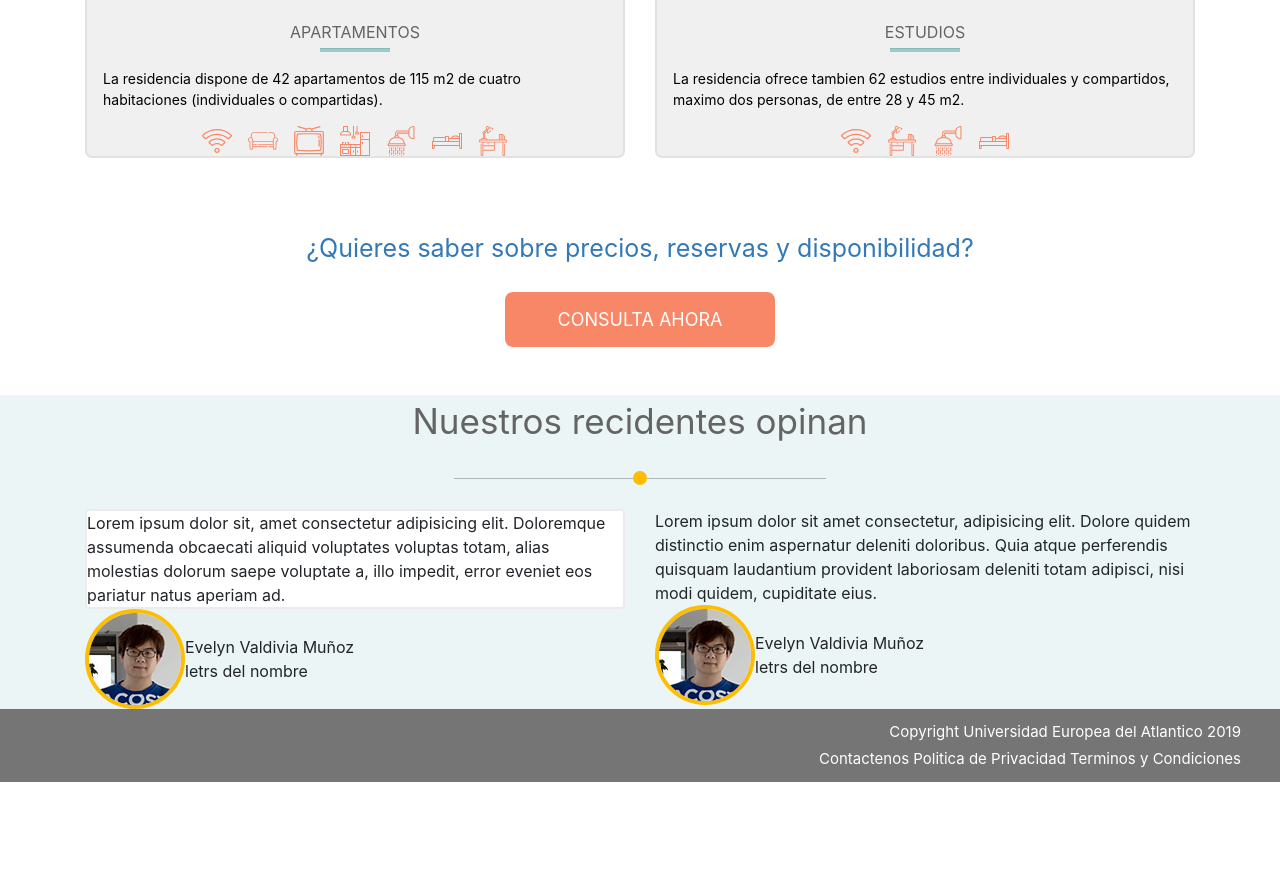
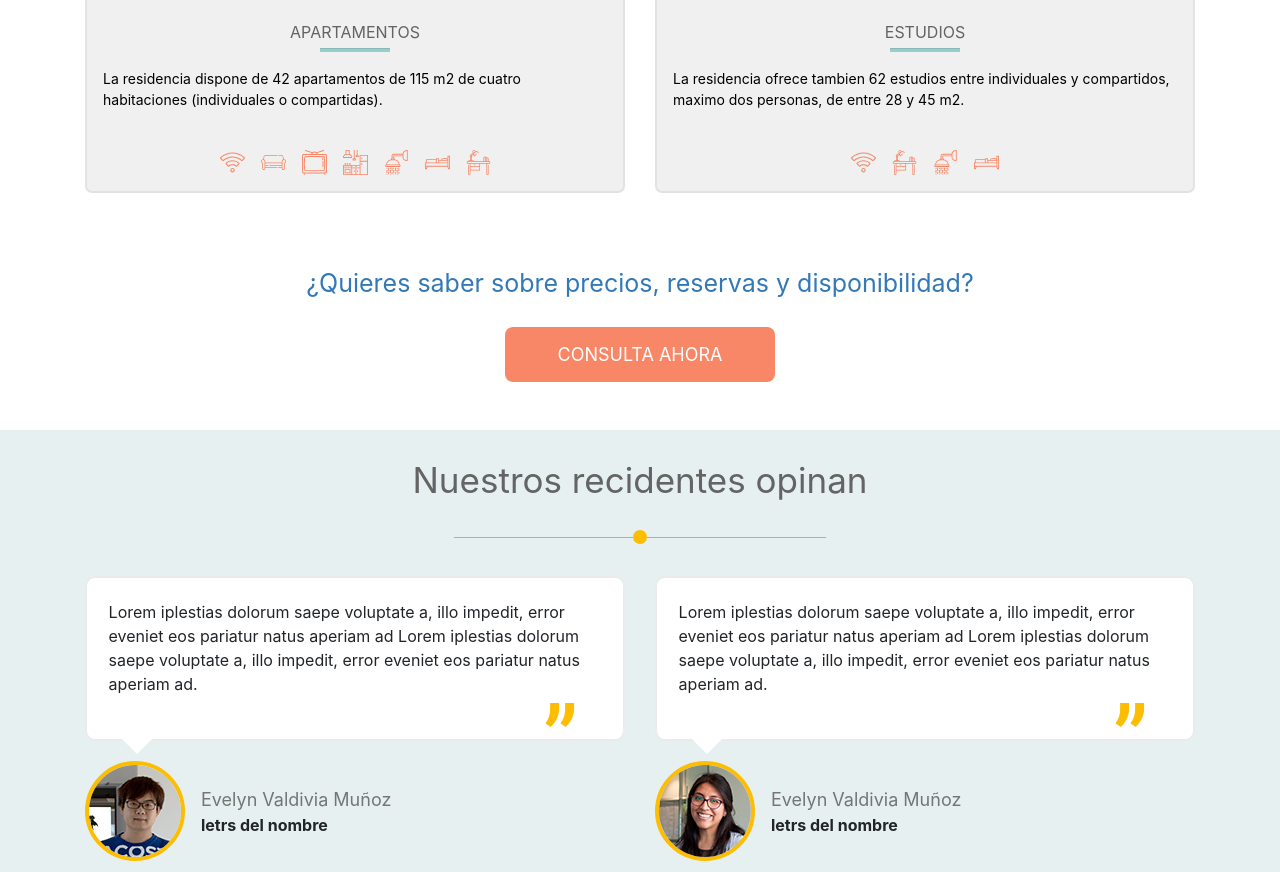
Before and after one commit to Woohaik/Residencia, a plain HTML site: page index.html in a window 1280 px wide. Shown: the part 3053-3925 px from the top of the page. Before the commit the page ends 3835 px from the top, so only its background shows below. Drawn offline with nearby package versions, Linux system fonts and the light colour scheme.

Commit message:
Esqueleto terminado

```diff
--- a/css/_variables.scss
+++ b/css/_variables.scss
@@ -1,6 +1,6 @@
 $colorFondoUno   :  rgb(40,124,186);
 $colorFondoDos   :  rgb(240,240,240);
-$colorFondoTres  :  rgb(235,245,246);
+$colorFondoTres  :  rgb(230,240,241) ;
 $colorFondoCuatro:  rgb(117,117,117);
 
 $colorBotones:  rgb(248,135,103);
--- a/css/styles.scss
+++ b/css/styles.scss
@@ -1,3 +1,4 @@
+@import url("https://fonts.googleapis.com/css?family=Roboto&display=swap");
 @import "./variables";
 @import "./mixins";
 
@@ -20,7 +21,13 @@
 .fs-16 {
   font-size: 16px;
 }
+.fs-18 {
+  font-size: 18px;
+}
 
+.gray-text{
+  color:$colorTextoGris;
+}
 .navPrincipal {
   background: $colorFondoUno;
   &__content {
@@ -139,7 +146,7 @@
   &__content {
     font-size: 20px;
     color: $colorTextoGris;
-    &--BgMap{
+    &--BgMap {
       text-align: justify;
     }
   }
@@ -181,7 +188,6 @@
     }
   }
 }
-
 
 .cardBlock {
   margin-top: -100px;
@@ -228,8 +234,8 @@
     &__icons {
       @extend %center-content;
       &__icon {
-        width: 30px;
-        height: 30px;
+        width: 25px;
+        height: 25px;
         fill: $colorBotones;
       }
     }
@@ -254,22 +260,49 @@
 
 .bgFooter {
   background: $colorFondoTres;
-  &__person{
+  &__person {
+    margin-bottom: 20px;
+    position: relative;
     background-color: $blanco;
     border: solid 2px ($colorFondoDos - 5%);
-    border-radius: 4px;
+    border-radius: 10px;
+    padding: 4% 4% 8% 4%;
+    &::after {
+      content: "";
+      display: block;
+      width: 40px;
+      height: 15px;
+      position: absolute;
+      bottom:-15px;
+      left: 30px;
+
+      border-right: 20px solid transparent;
+      border-top: 20px solid $blanco;
+      border-left: 20px solid transparent;
+
+
+    }
+    &::before{
+      content: "”";
+      font-family: "Roboto", sans-serif;
+      color: $amarillo;
+      font-size: 100px;
+      display: block;
+      position: absolute;
+      bottom: -80px;
+      left: 85%;
+    }
   }
   &__opinion {
-
+    display: flex;
     align-items: center;
-    display: flex;
     &__circle {
       float: left;
 
       &__overlay {
         @include circlesImage(100px, $amarillo, 4px);
       }
-      &__description{
+      &__description {
 
       }
     }
@@ -283,16 +316,16 @@
     color: white;
   }
 }
-.carousel-item{
+.carousel-item {
   height: 400px;
 }
 
-
-.carousel-control-prev, .carousel-control-next{
+.carousel-control-prev,
+.carousel-control-next {
   width: 30px;
 }
 
-.carousel i{
+.carousel i {
   font-size: 30px;
   color: black;
   width: 100%;
@@ -303,71 +336,65 @@
   opacity: 0.8;
 }
 
-.carousel .slide1{
-    background-image: url(../img/slider-residencia-uno.jpg);
-    background-size: cover;
-
-}
-
-.carousel .slide2{
+.carousel .slide1 {
   background-image: url(../img/slider-residencia-uno.jpg);
   background-size: cover;
 }
 
+.carousel .slide2 {
+  background-image: url(../img/slider-residencia-uno.jpg);
+  background-size: cover;
+}
 
-.carousel .container div div{
+.carousel .container div div {
   top: 50px;
 }
 
-
-
-
-
-.carousel .container div div{
+.carousel .container div div {
   top: 25px !important;
-  background-color: rgba(254,254,254,0.6);
+  background-color: rgba(254, 254, 254, 0.6);
   padding-top: 15px;
   padding-bottom: 15px;
 }
 
 @media only screen and (max-width: 1200px) {
-  .carousel-item{
+  .carousel-item {
     height: 350px;
   }
 }
 
 @media only screen and (max-width: 991px) {
-  .carousel i{
+  .carousel i {
     padding-top: 28px;
     padding-bottom: 28px;
   }
-  .carousel-control-prev, .carousel-control-next{
+  .carousel-control-prev,
+  .carousel-control-next {
     width: 25px;
   }
-  .carousel-item{
+  .carousel-item {
     height: 300px;
   }
 
-  .carousel-text hr{
+  .carousel-text hr {
     margin-top: 15px;
     margin-bottom: 15px;
   }
 }
 
 @media only screen and (max-width: 767px) {
-  .carousel i{
+  .carousel i {
     padding-top: 20px;
     padding-bottom: 20px;
     font-size: 25px;
   }
-  .carousel-control-prev, .carousel-control-next{
+  .carousel-control-prev,
+  .carousel-control-next {
     width: 20px;
   }
-  .carousel-item{
+  .carousel-item {
     height: 240px;
   }
-
-
 }
 
 @media only screen and (max-width: 630px) {
@@ -385,18 +412,16 @@
     left: -50%;
   }
 
-
-  .carousel-item{
+  .carousel-item {
     height: 200px;
   }
-
 }
 
 @media only screen and (max-width: 425px) {
-  .carousel .container div div{
+  .carousel .container div div {
     padding: 10px;
   }
-  .carousel .container{
+  .carousel .container {
     padding: 0px;
   }
 }
--- a/index.html
+++ b/index.html
@@ -599,7 +599,7 @@
             <div class="cardBlock__content  cardBlock__content--secondary mt-3 pb-3 px-3">
               La residencia dispone de 42 apartamentos de 115 m2 de cuatro habitaciones (individuales o compartidas).
             </div>
-            <div class="cardBlock__background__icons">
+            <div class="cardBlock__background__icons pt-4 pb-3">
               <svg class="WIFI mx-2 cardBlock__background__icons__icon" xmlns="http://www.w3.org/2000/svg"
                 viewBox="0 0 512.001 512.001">
                 <path
@@ -715,7 +715,7 @@
                 <path
                   d="m472 0h-32c-4.417969 0-8 3.582031-8 8v48.804688c-10.40625-9.164063-27.503906-16.804688-56-16.804688-53.023438 0-66.984375 26.347656-70.667969 40h-33.332031v-16c-.011719-8.832031-7.167969-15.988281-16-16h-32c-8.832031.011719-15.988281 7.167969-16 16h-168c-13.25.015625-23.984375 10.75-24 24v40h-8c-4.417969 0-8 3.582031-8 8v112c0 4.417969 3.582031 8 8 8h24c3.910156 0 7.25-2.824219 7.890625-6.683594l6.886719-41.316406h386.445312l6.886719 41.316406c.640625 3.859375 3.980469 6.683594 7.890625 6.683594h24c4.417969 0 8-3.582031 8-8v-240c0-4.417969-3.582031-8-8-8zm-96 56c37.492188 0 49.882812 14.511719 53.976562 24h-107.945312c4.109375-9.519531 16.515625-24 53.96875-24zm56 40v32h-160v-32zm-208-32h32v64h-32zm-192 24c.003906-4.417969 3.582031-7.996094 8-8h168v48h-176zm-16 56h416v48h-416zm9.226562 96h-9.226562v-32h14.554688zm438.773438 0h-9.226562l-6.773438-40.660156v-183.339844h16zm0 0" />
                 </svg>
-              <svg class="MESA mx-2 cardBlock__background__icons__icon" height="512pt" viewBox="-16 0 512 512.00037"
+              <svg class="MESA mx-2 cardBlock__background__icons__icon " height="512pt" viewBox="-16 0 512 512.00037"
                 width="512pt" xmlns="http://www.w3.org/2000/svg">
                 <path
                   d="m150.519531 311.855469h21.257813c4.140625 0 7.5-3.359375 7.5-7.503907 0-4.144531-3.359375-7.5-7.5-7.5h-21.257813c-4.144531 0-7.503906 3.355469-7.503906 7.5 0 4.144532 3.359375 7.503907 7.503906 7.503907zm0 0" />
@@ -742,7 +742,7 @@
               La residencia ofrece tambien 62 estudios entre individuales y compartidos, maximo dos personas, de entre
               28 y 45 m2.
             </div>
-            <div class="cardBlock__background__icons">
+            <div class="cardBlock__background__icons pt-4 pb-3">
 
 
 
@@ -826,62 +826,49 @@
   </section>
 
   <section class="bgFooter">
-    <div class="container">
-      <div class="information__title text-center mt-4 ">Nuestros recidentes opinan</div>
+    <div class="container ">
+      <div class="information__title text-center pt-4 ">Nuestros recidentes opinan</div>
       <div class="information__separator mx-auto my-4"></div>
-      <div class="row">
-        <div class="col-md-6">
+      <div class="row pb-4">
+        <div class="col-md-6 py-2">
           <div class="bgFooter__person">
-            Lorem ipsum dolor sit, amet consectetur adipisicing elit. Doloremque assumenda obcaecati aliquid voluptates
-            voluptas totam,
-            alias molestias dolorum saepe voluptate a, illo impedit, error eveniet eos pariatur natus aperiam ad.
+            Lorem iplestias dolorum saepe voluptate a, illo impedit, error eveniet eos pariatur natus aperiam ad  Lorem iplestias dolorum saepe voluptate a, illo impedit, error eveniet eos pariatur natus aperiam ad.
           </div>
-
           <div class="bgFooter__opinion">
             <div class="bgFooter__opinion__circle">
               <div class="bgFooter__opinion__circle__overlay ">
                 <img class="bgFooter__opinion__circle__overlay__image" src="img/yu-zhou.jpg" alt="">
               </div>
             </div>
-            <div class="bgFooter__opinion__description ">
-              <div>
+            <div class="bgFooter__opinion__description  ml-3 ">
+              <div class="gray-text fs-18">
                 Evelyn Valdivia Muñoz
               </div>
-              <div>
+              <div class="font-weight-bold">
                 letrs del nombre
               </div>
             </div>
           </div>
-
-
-
         </div>
-        <div class="col-md-6">
-          <div class="">
-            Lorem ipsum dolor sit amet consectetur, adipisicing elit. Dolore quidem distinctio enim aspernatur deleniti
-            doloribus.
-            Quia atque perferendis
-            quisquam laudantium provident laboriosam deleniti totam adipisci, nisi modi quidem, cupiditate eius.
+        <div class="col-md-6 py-2">
+          <div class="bgFooter__person">
+            Lorem iplestias dolorum saepe voluptate a, illo impedit, error eveniet eos pariatur natus aperiam ad  Lorem iplestias dolorum saepe voluptate a, illo impedit, error eveniet eos pariatur natus aperiam ad.
           </div>
-
           <div class="bgFooter__opinion">
             <div class="bgFooter__opinion__circle">
               <div class="bgFooter__opinion__circle__overlay ">
-                <img class="bgFooter__opinion__circle__overlay__image" src="img/yu-zhou.jpg" alt="">
+                <img class="bgFooter__opinion__circle__overlay__image" src="img/ma-stefani-diaz.jpg" alt="">
               </div>
             </div>
-            <div class="bgFooter__opinion__description ">
-              <div>
+            <div class="bgFooter__opinion__description  ml-3 ">
+              <div class="gray-text fs-18">
                 Evelyn Valdivia Muñoz
               </div>
-              <div>
+              <div class="font-weight-bold">
                 letrs del nombre
               </div>
             </div>
           </div>
-
-
-
         </div>
       </div>
     </div>
```
Also changed, not shown: css/styles.css, 1 other file. Lines whose indentation alone changed are shown as unchanged.
